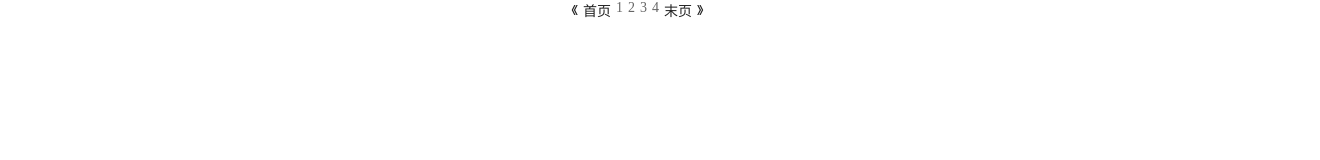
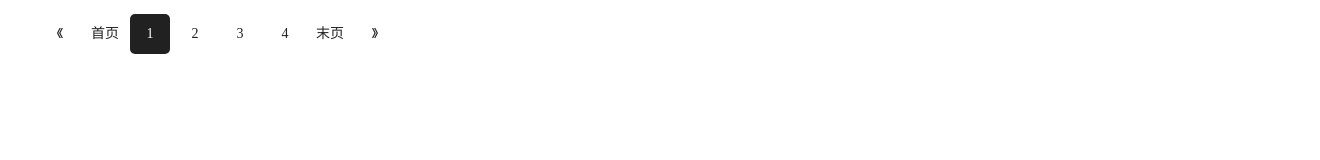
Before and after one commit to hisihi-web/page, a plain HTML site: page index.html in a window 1280 px wide. Shown: the whole page, 1320 px wide, since content can reach past the window. Drawn offline with Linux system fonts and the light colour scheme.

Commit message:
modified page style

```diff
--- a/index.html
+++ b/index.html
@@ -9,14 +9,14 @@
 <body>
 <div class="page">
 	<ul class="page-list">
-		<li><div class="first sec">《</div></li>
-		<li><div class="first btn">首页</div></li>
-		<li><a href="javascript：" class="active">1</a></li>
-		<li><a href="javascript：" >2</a></li>
-		<li><a href="javascript：" >3</a></li>
-		<li><a href="javascript：" >4</a></li>
-		<li><div class="last page">末页</div></li>
-		<li><div class="last sec">》</div></li>
+		<li><div class="section sec">《</div></li>
+		<li><div class="section btn">首页</div></li>
+		<li><a href="javascript:" class="select">1</a></li>
+		<li><a href="javascript:">2</a></li>
+		<li><a href="javascript:">3</a></li>
+		<li><a href="javascript:">4</a></li>
+		<li><div class="section sec">末页</div></li>
+		<li><div class="section btn">》</div></li>
 		<div class="clear"></div>
 	</ul>
 </div>
--- a/page.css
+++ b/page.css
@@ -1,42 +1,36 @@
-/*选中状态*/
-.activP {
-    background-color: #000!important;
-    color: #fff!important;
-}
 body {
-    margin : 0px;
+    margin: 0px;
     padding: 0px;
+    font-size: 14px;
     color: #212121;
-    font-size: 14px;
 }
 a {
     text-decoration: none;
-    display: inline-block;
-}
-.clear {
-    clear:both;
+    display: block;
+    color: #212121;
 }
 .page {
-    height: 110px;
+    width:100%;
+    height: 40px;
+    text-align: center;
     display: table;
-    text-align: center;
     margin: 0 auto;
 }
 .page-list {
-    padding: 0;
-    margin: 0;
+    height: 40px;
+    width: 100%;
     list-style: none;
-    height: 30px;
 }
 .page-list li {
     float: left;
-    background: #fff;
-    text-align: center;
-    margin-right: 5px;
-    border-radius: 5px
+    display: inline-block;
+    width: 40px;
+    height: 40px;
+    line-height: 40px;
+    padding-right: 5px;
 }
-.page-list li a {
-    color: #666;
+.section {
+
 }
 .sec {
 
@@ -44,9 +38,11 @@ a {
 .btn {
 
 }
-.first {
-
+.select {
+    color: #ffffff;
+    background-color: #212121;
+    border-radius: 5px;
 }
-.last {
-
+.clear {
+    clear: both;
 }
```
